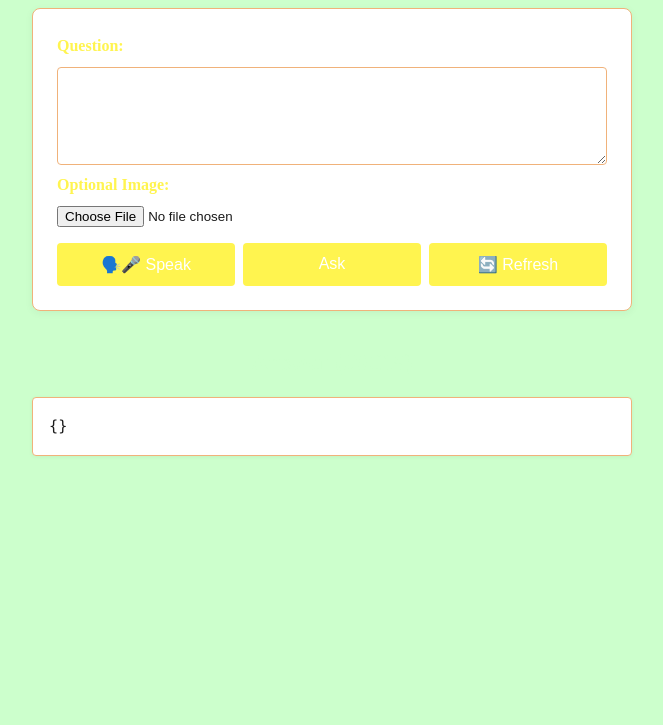
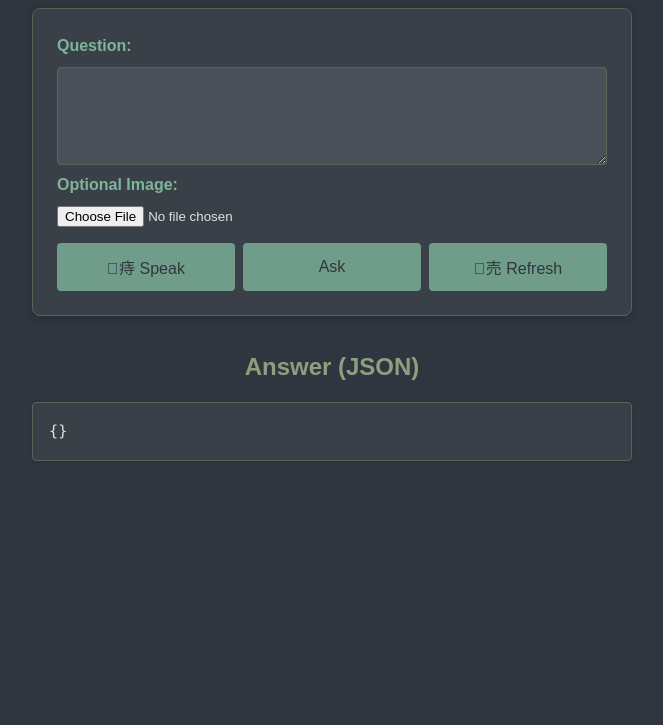
Before and after one commit to AlgoAjji/Virtual_TA_ChatBot, a plain HTML site: page static/index.html in a window 1280 px wide. Shown: the part 75-800 px from the top of the page, without its empty margins (308-971 px from the left). Drawn offline with Linux system fonts and the light colour scheme.

Commit message:
Update index.html
updated theme

```diff
--- a/static/index.html
+++ b/static/index.html
@@ -3,7 +3,7 @@
 <head>
   <meta charset="UTF-8">
   <meta name="viewport" content="width=device-width, initial-scale=1">
-  <title>TDS Virtual TA</title>
+  <title>Virtual TA Chatbot</title>
   <style>
     /* Reset some basic elements */
     * {
@@ -12,44 +12,47 @@
       padding: 0;
     }
     body {
-  font-family: "Times New Roman", serif;
-  line-height: 1.6;
-  background-color: #ccffcc; /* light neon green */
-  color: #1a1a1a;
-  padding: 1rem;
+      font-family: Arial, sans-serif;
+      line-height: 1.6;
+      background-color: #2F363F; /* Dark Grey background */
+      color: #E0E0E0; /* Light Grey/White for general text */
+      padding: 1rem;
     }
     h1 {
       text-align: center;
       margin-bottom: 1rem;
       font-size: 2rem;
-      color: #333300;
+      color: #8C9F7F; /* Dark Olive Green for headings */
     }
     form {
       max-width: 600px;
       margin: 0 auto 2rem;
-      background: #ffffff;
+      background: #3A4048; /* Slightly lighter Dark Grey for form */
       padding: 1.5rem;
       border-radius: 8px;
-      box-shadow: 0 2px 8px rgba(0,0,0,0.05);
-      border: 1px solid #f0b27a;
+      box-shadow: 0 2px 8px rgba(0,0,0,0.2); /* Darker shadow */
+      border: 1px solid #5A6455; /* Dark Olive Green border */
     }
     label {
       font-weight: bold;
       display: block;
       margin-bottom: 0.5rem;
-      color: #fff44f;
+      color: #7DB59A; /* Jade for labels */
     }
     textarea {
       width: 100%;
       padding: 0.75rem;
-      border: 1px solid #f0b27a;
+      border: 1px solid #5A6455; /* Dark Olive Green border */
       border-radius: 4px;
       font-size: 1rem;
       resize: vertical;
+      background-color: #4A5057; /* Darker background for input */
+      color: #E0E0E0; /* White text for input */
     }
     input[type="file"] {
       display: block;
       margin-top: 0.25rem;
+      color: #E0E0E0; /* White text for file input */
     }
     .controls {
       margin-top: 1rem;
@@ -59,8 +62,8 @@
     }
     .controls button {
       flex: 1;
-      background-color: #fff44f;
-      color: #fff;
+      background-color: rgba(125, 181, 154, 0.8); /* Jade with 80% transparency */
+      color: #2F363F; /* Dark Grey text on buttons for contrast */
       border: none;
       padding: 0.75rem;
       font-size: 1rem;
@@ -69,25 +72,26 @@
       transition: background-color 0.2s;
     }
     .controls button:hover {
-      background-color: #ccffcc;
+      background-color: rgba(125, 181, 154, 1); /* Opaque Jade on hover */
     }
     h2 {
       text-align: center;
       margin-bottom: 1rem;
       font-size: 1.5rem;
-      color: #ccffcc;
+      color: #8C9F7F; /* Dark Olive Green for subheadings */
     }
     #answerOutput {
       max-width: 600px;
       margin: 0 auto;
-      background: #ffffff;
+      background: #3A4048; /* Slightly lighter Dark Grey for output */
       padding: 1rem;
-      border: 1px solid #f0b27a;
+      border: 1px solid #5A6455; /* Dark Olive Green border */
       border-radius: 4px;
       white-space: pre-wrap;
       font-family: Consolas, monospace;
       font-size: 0.95rem;
-      box-shadow: 0 1px 4px rgba(0,0,0,0.05);
+      box-shadow: 0 1px 4px rgba(0,0,0,0.1); /* Darker shadow */
+      color: #E0E0E0; /* White text for output */
     }
     @media (max-width: 640px) {
       body { padding: 0.5rem; }
@@ -97,7 +101,7 @@
   </style>
 </head>
 <body>
-  <h1>TDS Virtual TA</h1>
+  <h1>Virtual TA Chatbot 🗣</h1>
   <form id="queryForm">
     <label for="question">Question:</label>
     <textarea id="question" rows="4" required></textarea>
@@ -106,9 +110,9 @@
     <input type="file" id="imageInput" accept="image/*">
 
     <div class="controls">
-      <button type="button" id="voiceBtn">🗣️🎤 Speak</button>
+      <button type="button" id="voiceBtn">痔 Speak</button>
       <button type="submit">Ask</button>
-      <button type="button" id="refreshBtn">🔄 Refresh</button>
+      <button type="button" id="refreshBtn">売 Refresh</button>
     </div>
   </form>
 
@@ -123,13 +127,13 @@
     let recognizer;
     if (SpeechRec) {
       recognizer = new SpeechRec();
-      recognizer.lang = 'en-US';
+      recognizer.lang = 'en-GB'; // Changed to en-GB for UK English
       recognizer.interimResults = false;
-      recognizer.onstart = () => { voiceBtn.textContent = '🔴 Listening...'; };
+      recognizer.onstart = () => { voiceBtn.textContent = '閥 Listening...'; };
       recognizer.onresult = e => {
         questionEl.value = e.results[0][0].transcript;
       };
-      recognizer.onend = () => { voiceBtn.textContent = '🗣️🎤 Speak'; };
+      recognizer.onend = () => { voiceBtn.textContent = '痔 Speak'; };
       voiceBtn.addEventListener('click', () => recognizer.start());
     } else {
       voiceBtn.disabled = true;
@@ -179,7 +183,7 @@
     function speak(text) {
       if (!window.speechSynthesis || !text) return;
       const utter = new SpeechSynthesisUtterance(text);
-      utter.lang = 'en-US';
+      utter.lang = 'en-GB'; // Changed to en-GB for UK English
       window.speechSynthesis.speak(utter);
     }
   </script>
```
